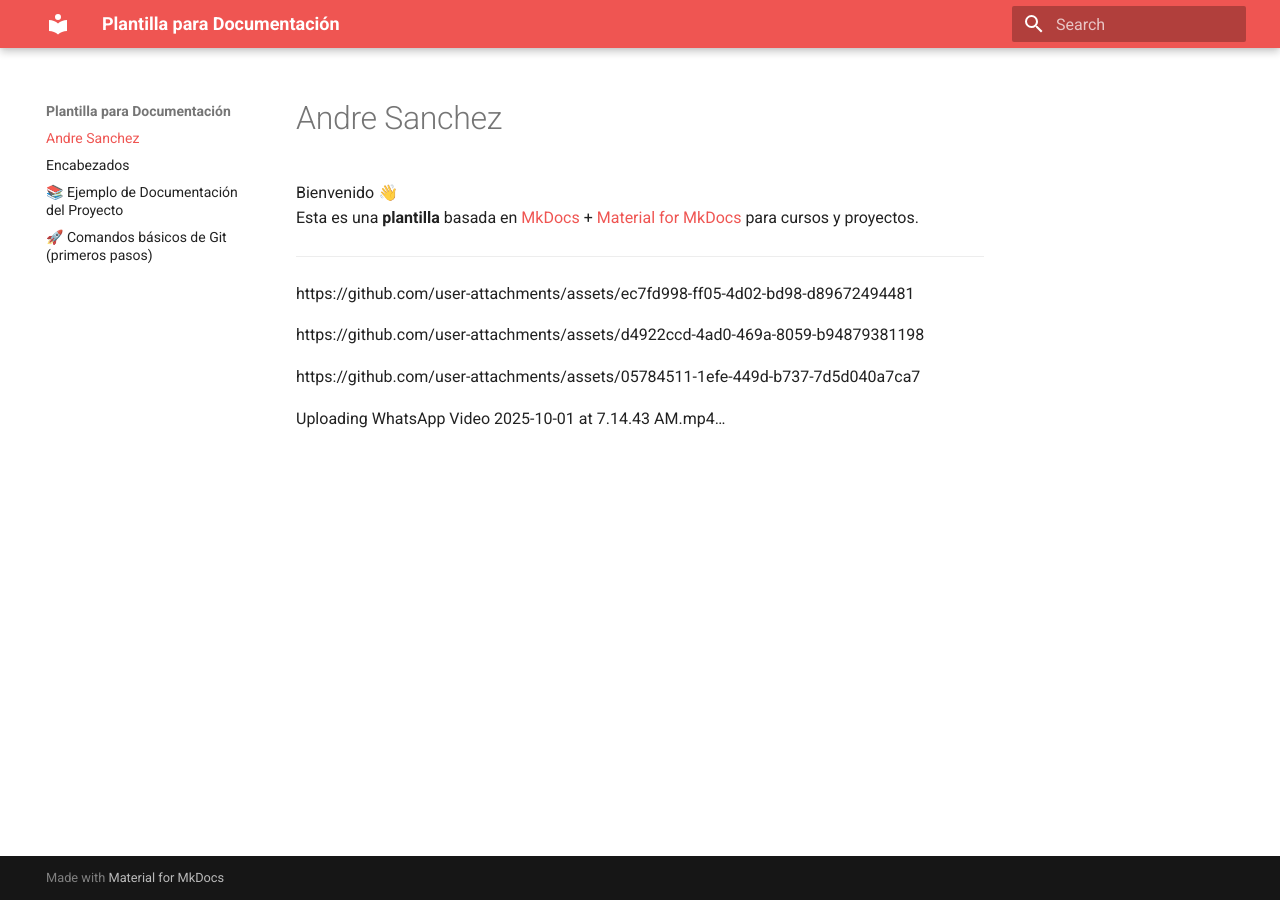
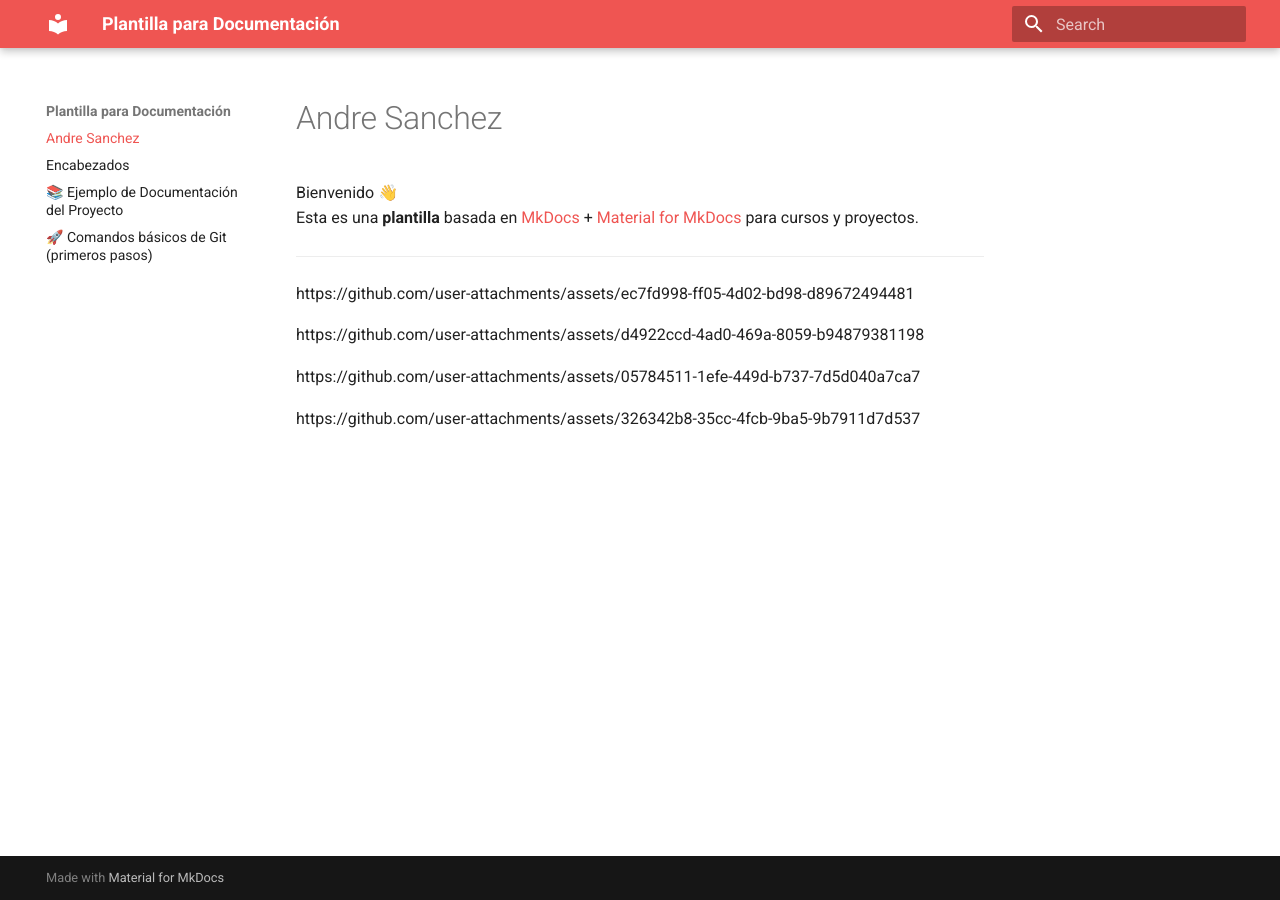
Before and after one commit to Andre-sago/andrestudio, an MkDocs documentation site: the page built from docs/index.md, in a window 1280 px wide. Built offline with MkDocs 1.6.1 and Material for MkDocs 9.7.7, drawn with Linux system fonts in a browser that asks for light colours.

Commit message:
Update index.md

```diff
--- a/docs/index.md
+++ b/docs/index.md
@@ -19,4 +19,5 @@ https://github.com/user-attachments/assets/05784511-1efe-449d-b737-7d5d040a7ca7
 
 
 
-Uploading WhatsApp Video 2025-10-01 at 7.14.43 AM.mp4…
+
+https://github.com/user-attachments/assets/326342b8-35cc-4fcb-9ba5-9b7911d7d537
```
